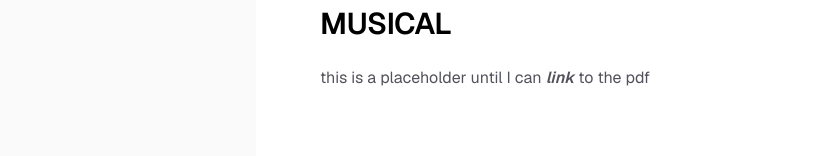
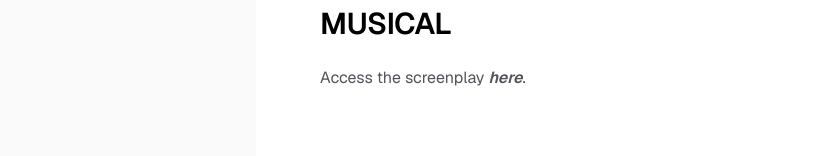
Before and after one commit to SaxyPandaBear/saxypandabear.github.io, a Next.js app: page / in a window 1280 px wide. Shown: the part 2463-2619 px from the top of the page, without its empty margins (0-830 px from the left). Built offline with nearby package versions, Linux system fonts and the light colour scheme.

Commit message:
update link

```diff
--- a/app/page.tsx
+++ b/app/page.tsx
@@ -115,16 +115,16 @@ export default function Home() {
             High School Musical, The Birthday: The Musical
           </h1>
           <p className="max-w-xl text-md text-zinc-600 dark:text-zinc-400">
-            this is a placeholder until I can {" "}
+            Access the screenplay {" "}
             <a
-              href="https://github.com/SaxyPandaBear/saxypandabear.github.io/blob/master/public/Items.json"
+              href="https://github.com/SaxyPandaBear/saxypandabear.github.io/blob/master/public/hsm/HSM_screenplay.pdf"
               rel="noopener noreferrer"
               target="_blank"
               className="italic font-semibold text-zinc-600 dark:text-zinc-400"
             >
-              link
+            here
             </a>
-            {" "}to the pdf
+            .
           </p>
           <div />
         </div>
```
